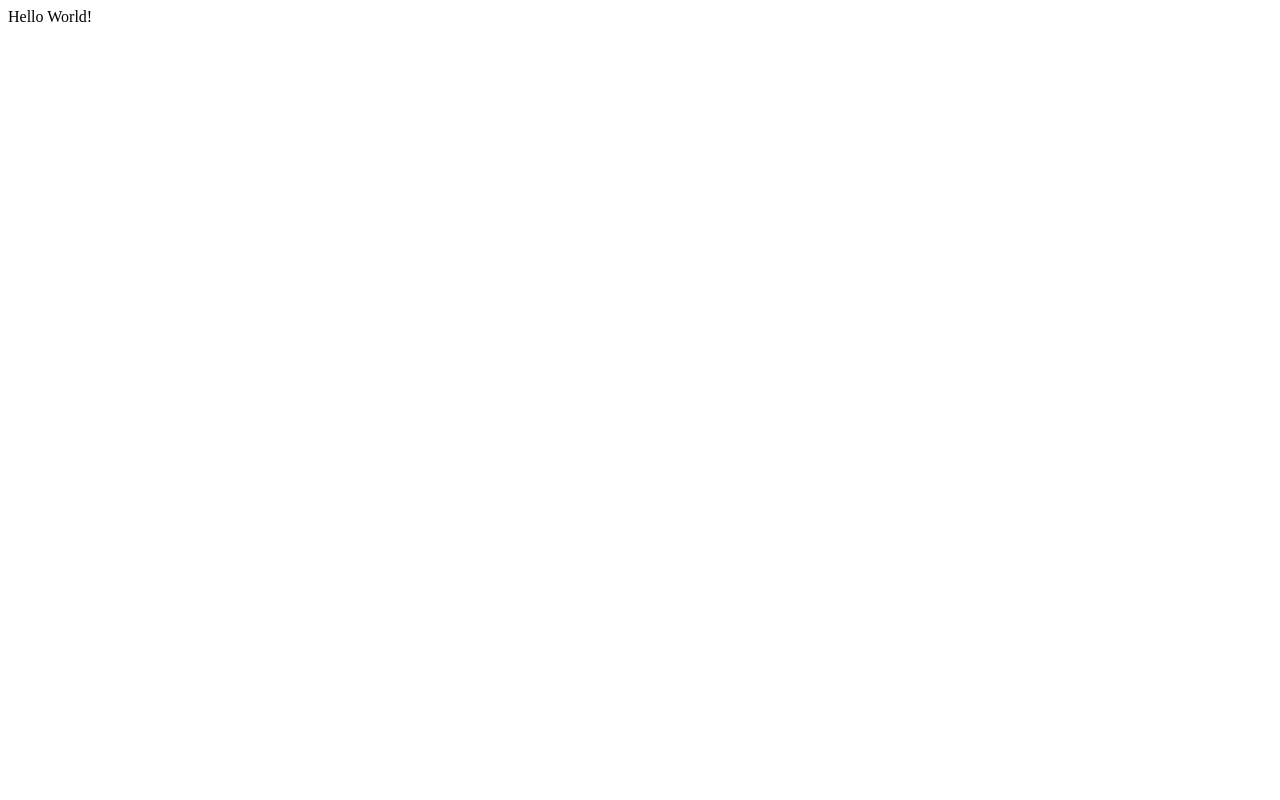
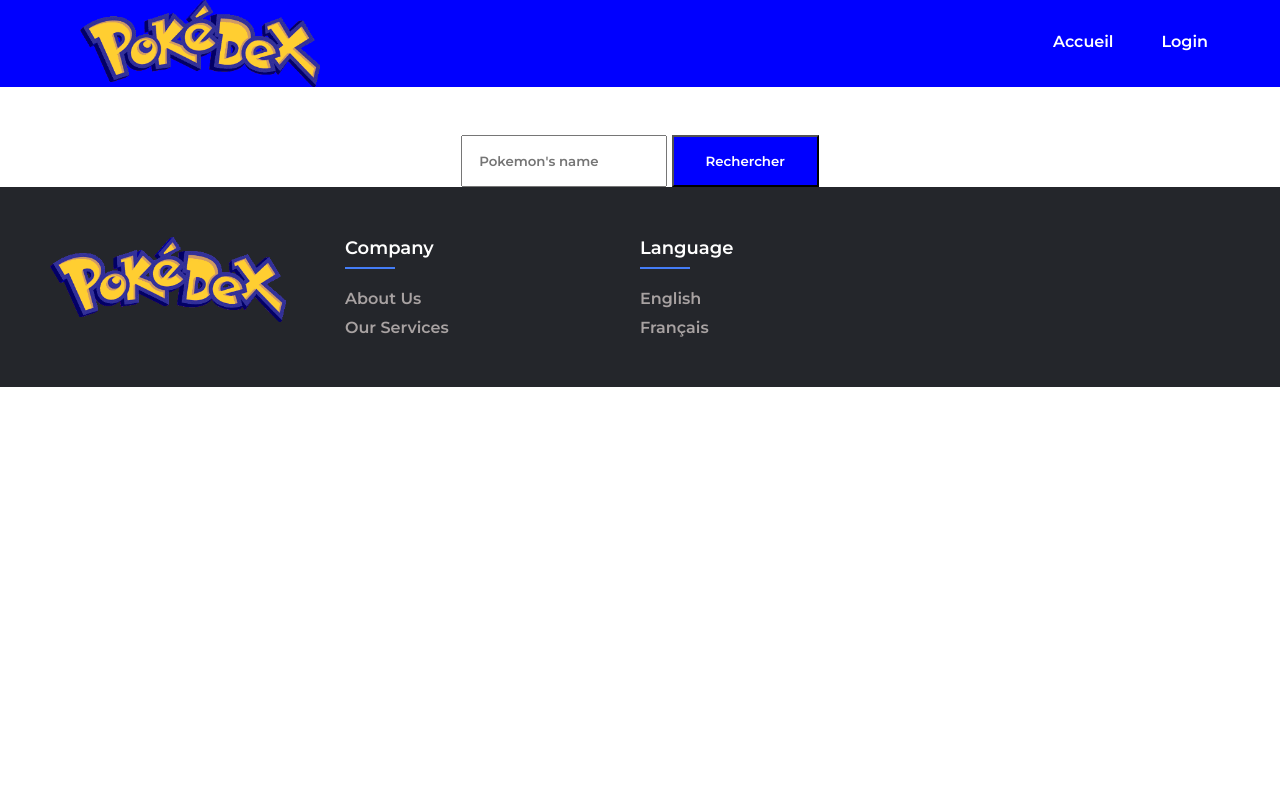
Before and after one commit to Flyns157/pokedexmobile, a Flask app: page / in a window 1280 px wide. Before the commit the page is almost empty. Run offline with Flask 3, Linux system fonts and the light colour scheme.

Commit message:
Correction des bugs par rapport aux images et au css

```diff
--- a/app.py
+++ b/app.py
@@ -1,11 +1,14 @@
 from flask import Flask
+from flask import render_template
 
-app = Flask(__name__)
+app = Flask(__name__, static_url_path='',
+            static_folder='static',
+            template_folder='templates')
 
 
 @app.route('/')
 def hello_world():  # put application's code here
-    return 'Hello World!'
+    return render_template('index.html')
 
 
 if __name__ == '__main__':
--- a/templates/index.html
+++ b/templates/index.html
@@ -2,12 +2,12 @@
 <html lang="en">
 <head>
     <meta charset="UTF-8">
-    <link rel="stylesheet" href="./style.css">
+    <link rel="stylesheet" href="css/style.css">
     <title>Mobil Pokedex</title>
 </head>
 <body>
     <header class="header">
-        <img src="./img/Pokédex_logo.png" alt="pokedexlogo">
+        <img src="/img/Pokédex_logo.png" alt="pokedexlogo">
         <nav class="navbar">
             <a href="Accueil">Accueil</a>
             <a href="Login">Login</a>
@@ -24,7 +24,7 @@
             <div class="container">
                 <div class="row">
                     <div class="footer-col">
-                        <img src="./img/Pokédex_logo.png" width="60%">
+                        <img src="./img/Pokédex_logo.png" width="80%">
                     </div>
                     <div class="footer-col">
                         <h4>Company</h4>
```
Also changed, not shown: README.md (deleted), static/css/style.css (renamed from templates/style.css), static/img/Pokédex_logo.png (renamed from templates/img/Pokédex_logo.png).
